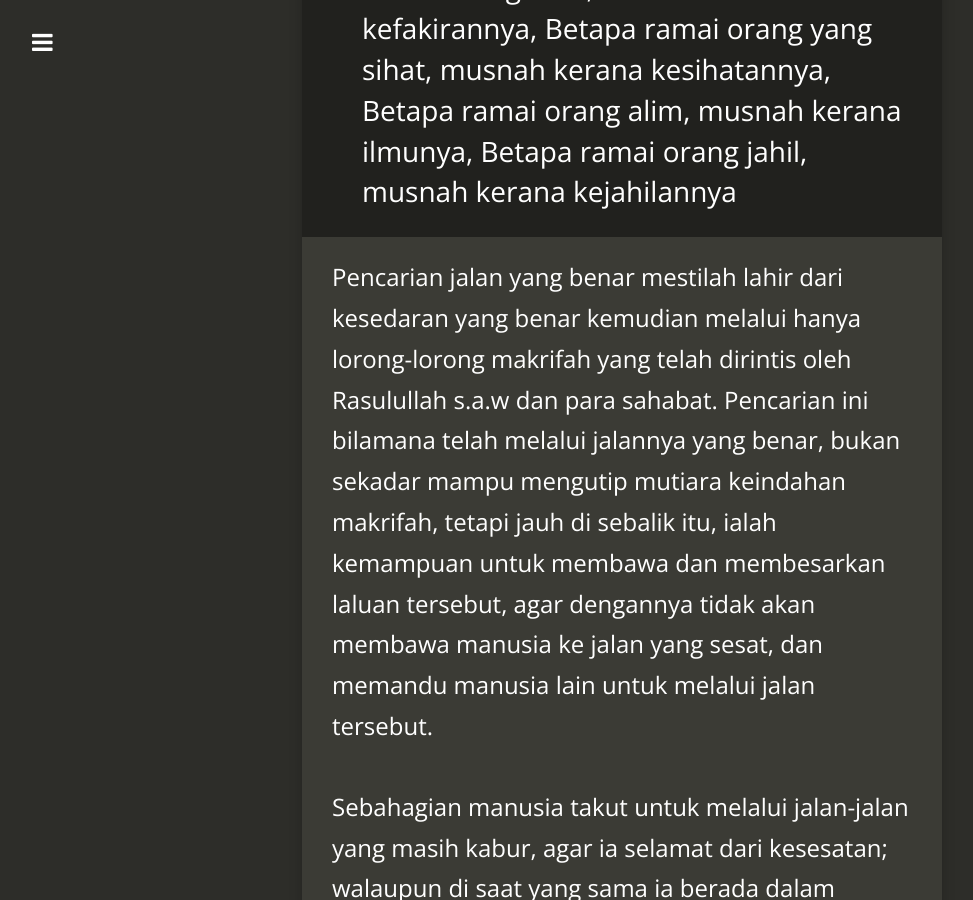
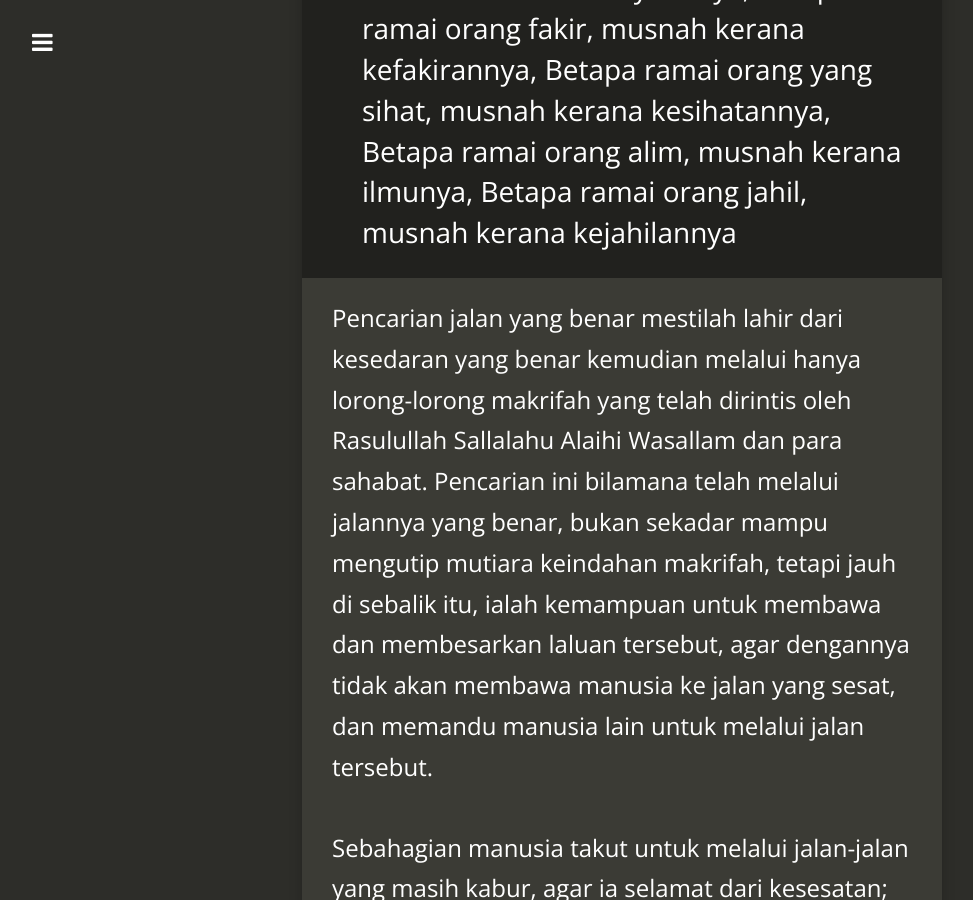
Before and after one commit to kedamaian/swsyafiq, a Jekyll site: the page built from _posts/2016-12-20-kitab-kebenaran-hakiki-kata-penghantar.md, in a window 1280 px wide and 900 px high, scrolled down 1740 px. Shown: the whole window, without its empty margins (18-991 px from the left). Built offline with Jekyll 4.4.1, drawn with Linux system fonts in a browser that asks for light colours; nearby versions of some CDN libraries; comment, search, counter and statistics services are not loaded; some of the changed text lies outside the part shown.

Commit message:
Update 2016-12-20-kitab-kebenaran-hakiki-kata-penghantar.md

```diff
--- a/_posts/2016-12-20-kitab-kebenaran-hakiki-kata-penghantar.md
+++ b/_posts/2016-12-20-kitab-kebenaran-hakiki-kata-penghantar.md
@@ -6,7 +6,7 @@
 categories:
   - Kitab Kebenaran Hakiki
 ---
-Segala pujian terkhusus bagi Allah s.w.t, Pencipta sekalian alam. Selawat dan salam ke atas junjungan besar Nabi Muhammad s.a.w serta seluruh pejuang kebenaran sehingga akhir zaman.
+Segala pujian terkhusus bagi Allah s.w.t, Pencipta sekalian alam. Selawat dan salam ke atas junjungan besar Nabi Muhammad Sallalahu Alaihi Wasallam serta seluruh pejuang kebenaran sehingga akhir zaman.
 
 Manusia merupakan makhluk istimewa dicipta oleh Allah s.w.t namun, keistimewaan tersebut bergantung kepada realiti dirinya, kesedaran serta ketaatan terhadap apa yang diperintahkan oleh Penciptanya. Kemuliaan manusia sehingga dilantik menjadi khalifah dan diangkat menjadi rasul-rasul dan nabi-nabi adalah membuktikan tentang hakikat kejadian tersebut serta tanggungjawab yang bakal dipikul olehnya.
 
@@ -20,7 +20,7 @@
 Betapa ramai orang alim, musnah kerana ilmunya,
 Betapa ramai orang jahil, musnah kerana kejahilannya
 
-Pencarian jalan yang benar mestilah lahir dari kesedaran yang benar kemudian melalui hanya lorong-lorong makrifah yang telah dirintis oleh Rasulullah s.a.w dan para sahabat. Pencarian ini bilamana telah melalui jalannya yang benar, bukan sekadar mampu mengutip mutiara keindahan makrifah, tetapi jauh di sebalik itu, ialah kemampuan untuk membawa dan membesarkan laluan tersebut, agar dengannya tidak akan membawa manusia ke jalan yang sesat, dan memandu manusia lain untuk melalui jalan tersebut.
+Pencarian jalan yang benar mestilah lahir dari kesedaran yang benar kemudian melalui hanya lorong-lorong makrifah yang telah dirintis oleh Rasulullah Sallalahu Alaihi Wasallam dan para sahabat. Pencarian ini bilamana telah melalui jalannya yang benar, bukan sekadar mampu mengutip mutiara keindahan makrifah, tetapi jauh di sebalik itu, ialah kemampuan untuk membawa dan membesarkan laluan tersebut, agar dengannya tidak akan membawa manusia ke jalan yang sesat, dan memandu manusia lain untuk melalui jalan tersebut.
 
 Sebahagian manusia takut untuk melalui jalan-jalan yang masih kabur, agar ia selamat dari kesesatan; walaupun di saat yang sama ia berada dalam kegelapan. Terdapat pula kumpulan yang berhati-hati untuk menempuhi jalan-jalan ini. Tindakan ini ada kebaikannya, kerana bilamana datang pertunjuk dan panduan maka ia akan menerangi jalan-jalan yang gelap tersebut, dan ia seharusnya menjalani jalan-jalan tersebut setakat yang ia yakin dengan kebenarannya. Hakikat ini dijelaskan oleh Allah s.w.t dengan firman-Nya yang bermaksud:
 
```
